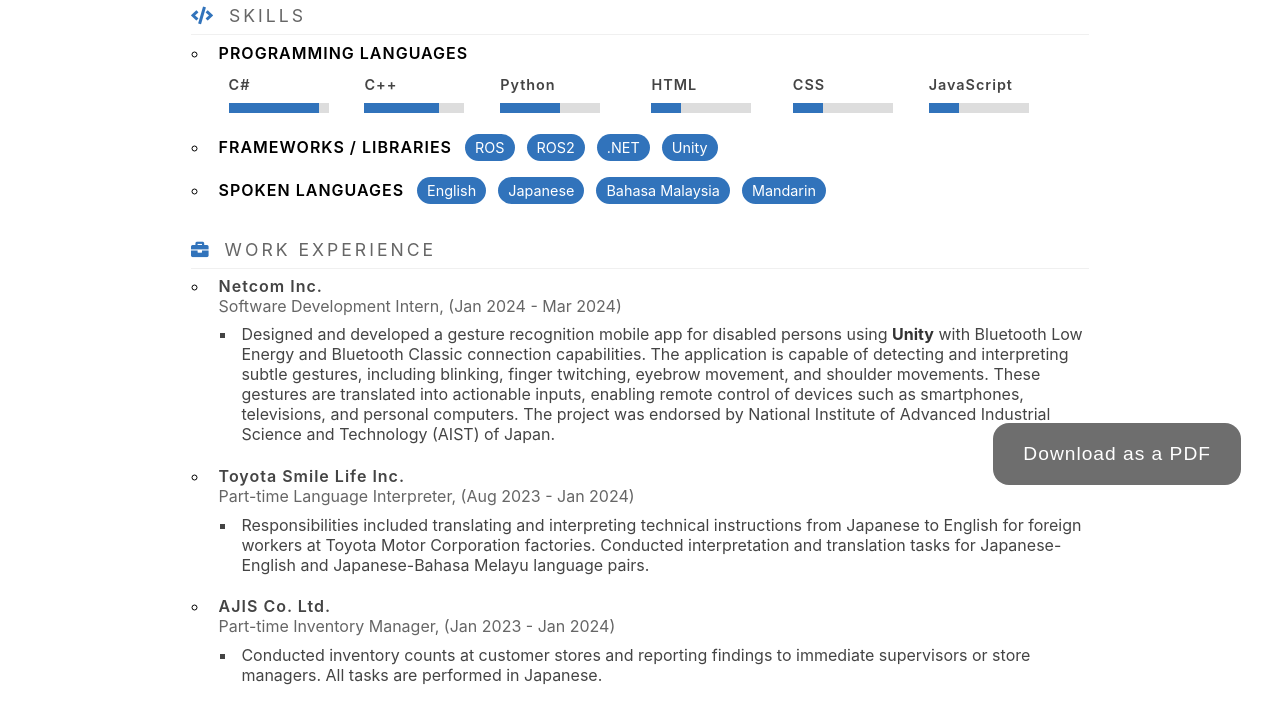
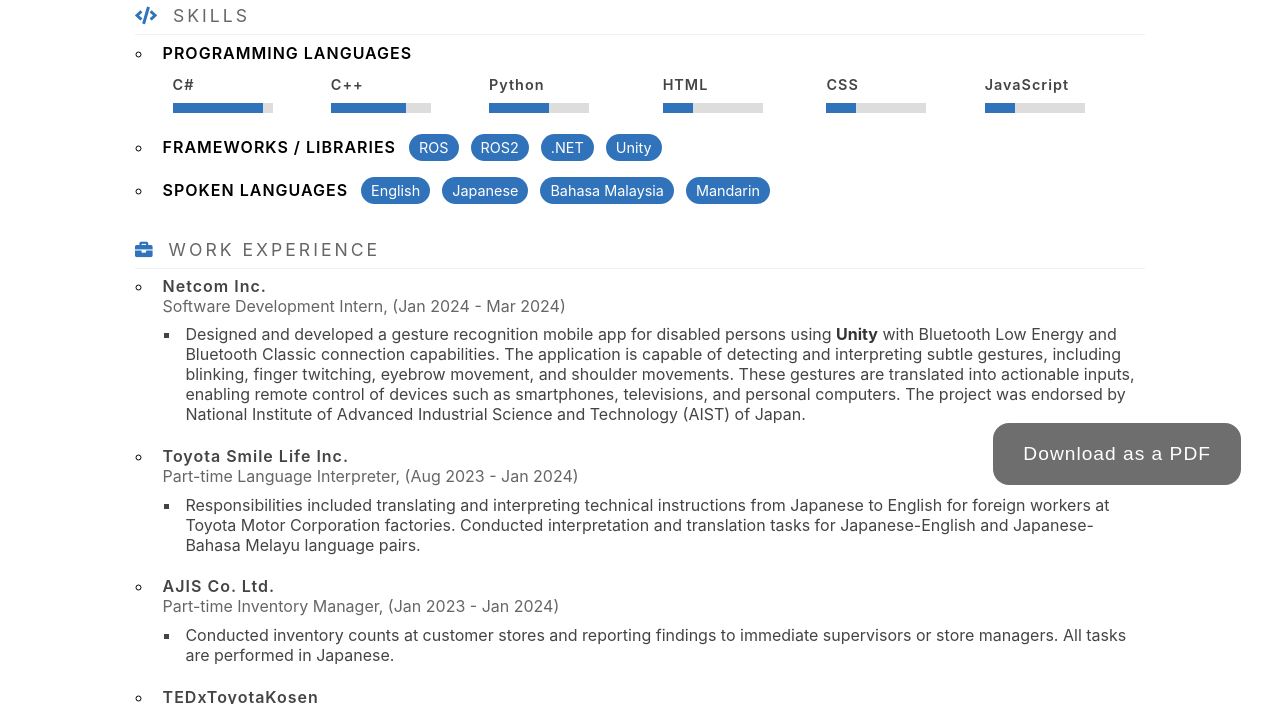
Before and after one commit to NicholasLimHongDa/resume, a plain HTML site: page index.html in a window 1280 px wide. Shown: the part 279-983 px from the top of the page. Drawn offline with Linux system fonts and the light colour scheme.

Commit message:
Changed the max-width of the resume

```diff
--- a/assets/css/index.css
+++ b/assets/css/index.css
@@ -58,7 +58,7 @@ strong {
   padding: 10px 15px;
   margin: 0 auto;
   /* width: 55rem; */
-  max-width: 58rem;
+  max-width: 65rem;
   background-color: #fff;
 }
 
```
Also changed, not shown: index.html (line endings or trailing spaces).
